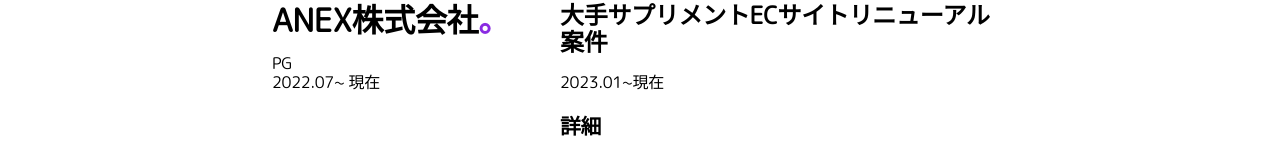
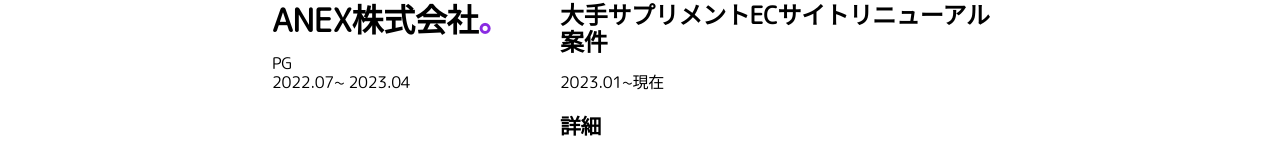
Before and after one commit to falsystack/falsystack.github.io, a React (Create React App) app: page / in a window 1280 px wide. Shown: the part 502-656 px from the top of the page. Built offline with nearby package versions, Linux system fonts and the light colour scheme.

Commit message:
feat: change period for current career

```diff
--- a/src/Components/Career.js
+++ b/src/Components/Career.js
@@ -75,7 +75,7 @@
                     <span className={"time"}>
                        <time dateTime={"2022-07"}>2022.07</time>
                        ~
-                       現在
+                       2023.04
                </span>
                 </div>
                 <div className={"row-right"}>
```
